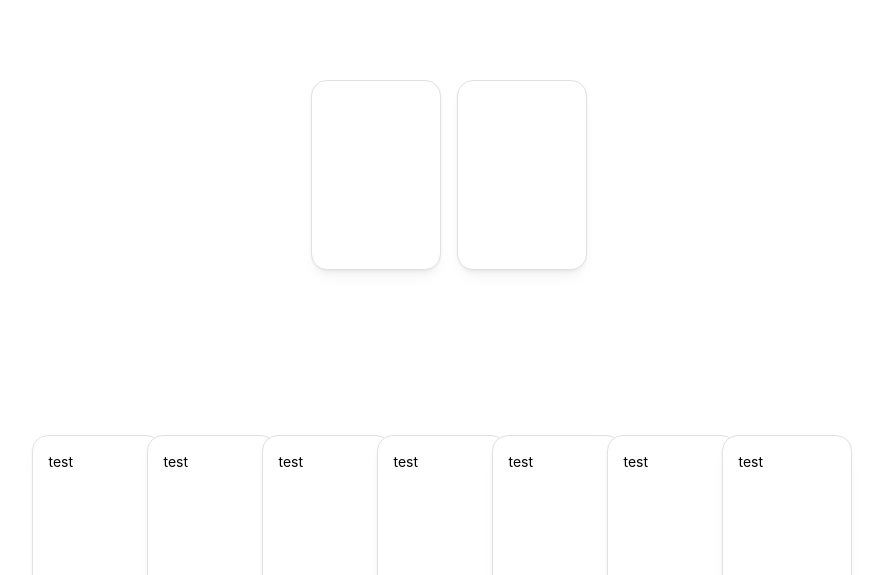
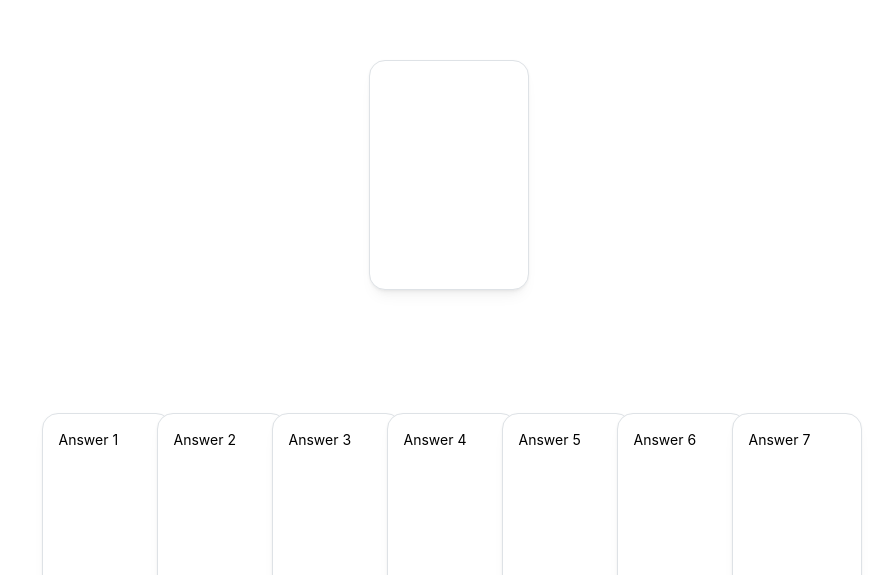
Before and after one commit to MariusROBERT/CAH, a React (Vite) app in the folder front/docker-storage/: page / in a window 1280 px wide. Shown: the part 225-800 px from the top of the page, without its empty margins (191-1084 px from the left). Built offline with nearby package versions, Linux system fonts and the light colour scheme.

Commit message:
Added Drag&Drop to card from hand to play and the other way.

```diff
--- a/front/docker-storage/package.json
+++ b/front/docker-storage/package.json
@@ -10,6 +10,7 @@
     "preview": "vite preview"
   },
   "dependencies": {
+    "@hello-pangea/dnd": "^16.6.0",
     "@mantine/core": "^7.12.2",
     "@mantine/hooks": "^7.12.2",
     "react": "^18.3.1",
--- a/front/docker-storage/src/App.css
+++ b/front/docker-storage/src/App.css
@@ -8,9 +8,12 @@
 .card {
     transition: all 200ms;
     flex-shrink: 0;
+}
+
+.played .card {
+    top: 0;
+}
+
+.hand .card {
     margin-left: -15px;
 }
-
-.card:first-of-type {
-    margin-left: 0;
-}
--- a/front/docker-storage/src/App.tsx
+++ b/front/docker-storage/src/App.tsx
@@ -1,28 +1,131 @@
 import './App.css'
 import '@mantine/core/styles.css'
-import {Center, Flex, MantineProvider} from '@mantine/core';
-import QuestionCard from './components/QuestionCard.tsx';
-import CardsLists from './components/CardsList.tsx';
+import {useState} from 'react';
+import {useListState} from '@mantine/hooks';
+import {DragDropContext, Draggable, DraggableLocation, Droppable} from '@hello-pangea/dnd';
+import {Card, Center, Flex, MantineProvider} from '@mantine/core';
+import classes from './DndList.module.css';
+import cx from 'clsx';
+import AnswerCard from './components/AnswerCard.tsx';
+
 
 function App() {
+  const [answerNumber] = useState(1)
+  const [playedCards, setPlayedCards] = useListState<{ id: number, text: string }>([])
+  const [answerCards, setAnswerCards] = useListState<{ id: number, text: string }>([
+    {id: 1, text: 'Answer 1'},
+    {id: 2, text: 'Answer 2'},
+    {id: 3, text: 'Answer 3'},
+    {id: 4, text: 'Answer 4'},
+    {id: 5, text: 'Answer 5'},
+    {id: 6, text: 'Answer 6'},
+    {id: 7, text: 'Answer 7'},
+  ])
+
+  const move = (source: { id: number, text: string }[],
+                destination: { id: number, text: string }[],
+                droppableSource: DraggableLocation,
+                droppableDestination: DraggableLocation
+  ) => {
+    const sourceClone = Array.from(source);
+    const destClone = Array.from(destination);
+
+    const [removed] = sourceClone.splice(droppableSource.index, 1);
+
+    destClone.splice(droppableDestination.index, 0, removed);
+
+    const result: any = {};
+    result[droppableSource.droppableId] = sourceClone;
+    result[droppableDestination.droppableId] = destClone;
+
+    return result;
+  };
+
+  function getList(id: string) {
+    return id === 'answer-cards' ? answerCards : playedCards;
+  }
 
   return (
       <MantineProvider>
-        <Center>
-          <Flex justify={'space-between'} gap={'md'}>
-            <QuestionCard text={''} placeholder/>
-            <QuestionCard text={''} placeholder/>
-          </Flex>
-          <CardsLists>
-            <QuestionCard text={'test'}/>
-            <QuestionCard text={'test'}/>
-            <QuestionCard text={'test'}/>
-            <QuestionCard text={'test'}/>
-            <QuestionCard text={'test'}/>
-            <QuestionCard text={'test'}/>
-            <QuestionCard text={'test'}/>
-          </CardsLists>
-        </Center>
+        <DragDropContext
+            onDragEnd={({destination, source}) => {
+
+              if (!destination)
+                return;
+
+              if (source.droppableId === destination.droppableId) {
+                setAnswerCards.reorder({from: source.index, to: destination?.index || 0})
+              } else {
+                const result = move(
+                    getList(source.droppableId),
+                    getList(destination.droppableId),
+                    source,
+                    destination
+                );
+
+                setAnswerCards.setState(result['answer-cards']);
+                setPlayedCards.setState(result['played-cards']);
+              }
+            }}
+        >
+
+          <Card shadow={'sm'} withBorder radius={'lg'}
+                w={answerNumber * 160} h={230} pos={'relative'}
+                className={'played'}
+          >
+            <Droppable droppableId={'played-cards'} direction={'horizontal'}>
+              {(provided) => (
+                    <Flex justify={'space-between'} h={'100%'} w={'100%'} align={'center'}
+                          {...provided.droppableProps}
+                          ref={provided.innerRef}>
+                      {playedCards.map((item, index) => (
+                          <Draggable key={item.id} index={index} draggableId={item.id + ''}>
+                            {(provided, snapshot) => (
+                                <div
+                                    className={cx(classes.item, {[classes.itemDragging]: snapshot.isDragging})}
+                                    {...provided.draggableProps}
+                                    {...provided.dragHandleProps}
+                                    ref={provided.innerRef}
+                                >
+                                  <AnswerCard text={item.text}/>
+                                </div>
+                            )}
+                          </Draggable>
+                      ))}
+                      {provided.placeholder}
+                    </Flex>
+              )}
+            </Droppable>
+          </Card>
+
+          <Droppable droppableId={'answer-cards'} direction={'horizontal'}>
+            {(provided) => (
+                <Center>
+                  <Flex bottom={-30} mx={'sm'} pl={20}
+                        pos={'fixed'}
+                        className={'hand'}
+                        {...provided.droppableProps}
+                        ref={provided.innerRef}>
+                    {answerCards.map((item, index) => (
+                        <Draggable key={item.id} index={index} draggableId={item.id + ''}>
+                          {(provided, snapshot) => (
+                              <div
+                                  className={cx(classes.item, {[classes.itemDragging]: snapshot.isDragging})}
+                                  {...provided.draggableProps}
+                                  {...provided.dragHandleProps}
+                                  ref={provided.innerRef}
+                              >
+                                <AnswerCard text={item.text}/>
+                              </div>
+                          )}
+                        </Draggable>
+                    ))}
+                    {provided.placeholder}
+                  </Flex>
+                </Center>
+            )}
+          </Droppable>
+        </DragDropContext>
       </MantineProvider>
   );
 }
--- /dev/null
+++ b/front/docker-storage/src/DndList.module.css
@@ -0,0 +1,13 @@
+.item {
+    display: flex;
+    align-items: center;
+    border-radius: var(--mantine-radius-md);
+    border: rem(1px) solid light-dark(var(--mantine-color-gray-2), var(--mantine-color-dark-5));
+    /*padding: var(--mantine-spacing-sm) var(--mantine-spacing-xl);*/
+    background-color: light-dark(var(--mantine-color-white), var(--mantine-color-dark-5));
+    margin-bottom: var(--mantine-spacing-sm);
+}
+
+.itemDragging {
+    box-shadow: var(--mantine-shadow-sm);
+}
--- /dev/null
+++ b/front/docker-storage/src/components/AnswerCard.tsx
@@ -0,0 +1,21 @@
+import {Card, Text} from '@mantine/core';
+import {useHover} from '@mantine/hooks';
+import '../App.css'
+
+interface Props {
+  text: String,
+}
+
+
+export default function AnswerCard(props: Props) {
+  const {hovered, ref} = useHover();
+
+  return (
+      <Card shadow={'sm'} withBorder radius={'lg'}
+            w={130} h={180} ref={ref} pos={'relative'}
+            bottom={hovered ? 30 : 0}
+            className={'card'}>
+        <Text size={'sm'} ta={'left'}>{props.text}</Text>
+      </Card>
+  )
+}
--- a/front/docker-storage/src/components/CardsList.tsx
+++ /dev/null
@@ -1,12 +0,0 @@
-import {Center, Flex} from '@mantine/core';
-import React from 'react';
-
-export default function CardList({children}: { children: React.ReactNode }) {
-  return (
-      <Flex pos={'fixed'} bottom={-50} wrap={'nowrap'}>
-        <Center>
-          {children}
-        </Center>
-      </Flex>
-  );
-}
--- a/front/docker-storage/src/components/QuestionCard.tsx
+++ /dev/null
@@ -1,23 +0,0 @@
-import {Card, Text, UnstyledButton} from '@mantine/core';
-import {useHover} from '@mantine/hooks';
-import '../App.css'
-
-interface Props {
-  text: String,
-  placeholder?: boolean;
-}
-
-export default function QuestionCard(props: Props) {
-  const {hovered, ref} = useHover();
-
-  return (
-      <UnstyledButton>
-        <Card shadow={'sm'} withBorder radius={'lg'}
-              w={130} h={190} ref={ref} pos={'relative'}
-              bottom={(hovered && !props.placeholder) ? 30 : 0}
-              ml={props.placeholder ? 0 : -15} className={'card'}>
-          <Text size={'sm'} ta={'left'}>{props.text}</Text>
-        </Card>
-      </UnstyledButton>
-  )
-}
```
Also changed, not shown: 1 other file (tests, documents, lock files or other folders).
